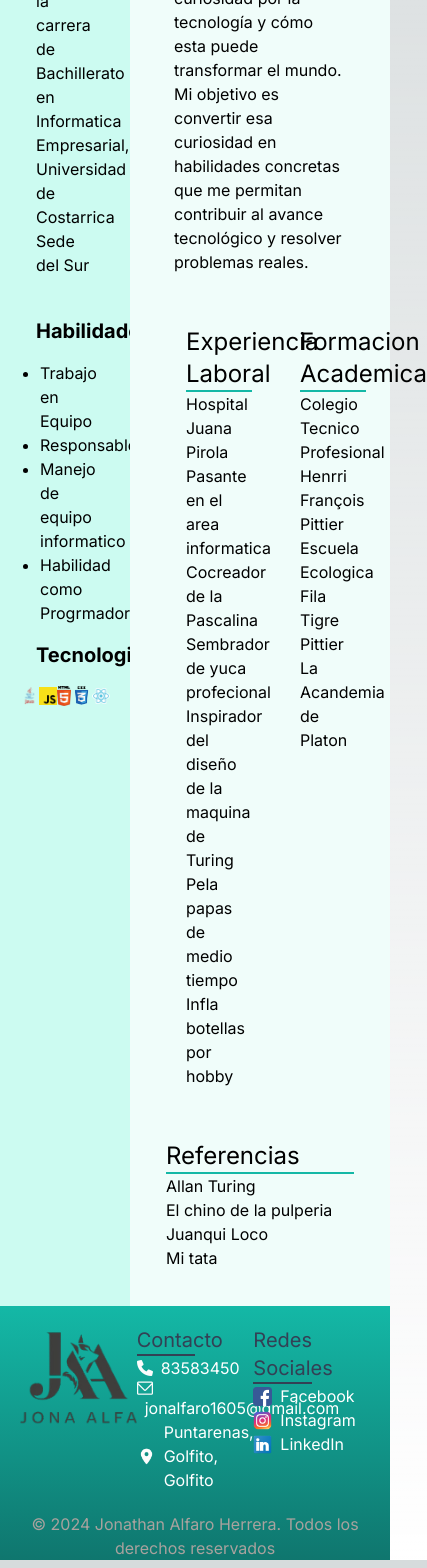
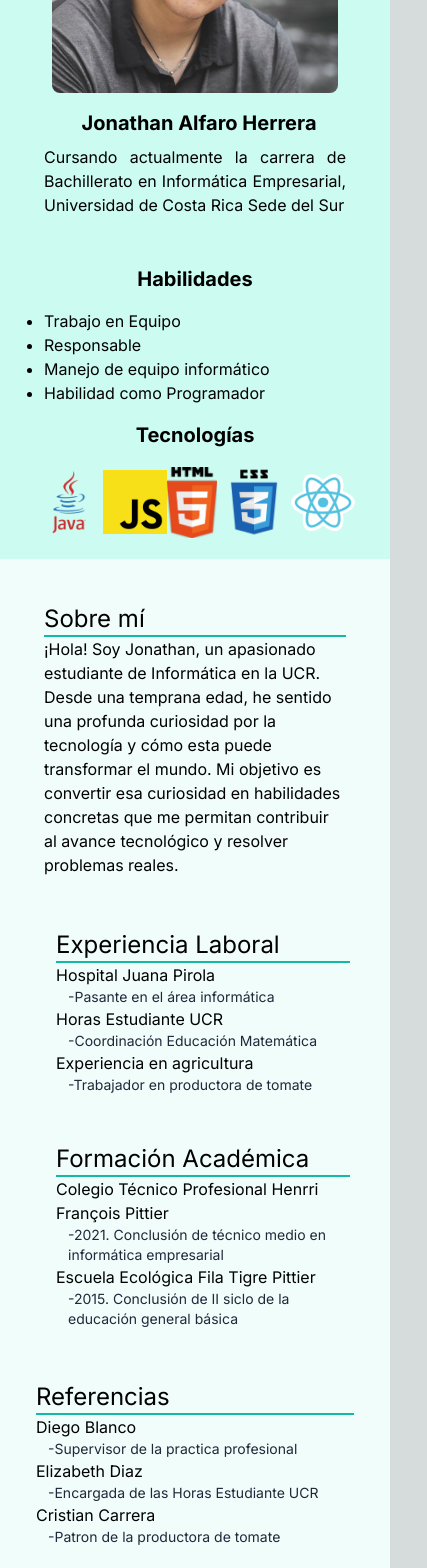
Before and after one commit to JonathanAlfaH/Portafolio-v2024, a Next.js app: page /personal in a window 390 px wide. Shown: the part 360-1928 px from the top of the page, 427 px wide, since content can reach past the window. Built offline with nearby package versions, Linux system fonts and the light colour scheme.

Commit message:
Se hizo responsive el sitio, afinaron detalles y se lleno la informacion en el curriculum

```diff
--- a/src/app/personal/page.tsx
+++ b/src/app/personal/page.tsx
@@ -9,10 +9,10 @@ import reactImg from "/public/img/react-logo.png";
 
 export default function Personal() {
   return (
-    <div className="flex text-black text-justify">
-      <div className="w-1/3 bg-teal-100 p-5">
+    <div className="flex flex-col lg:flex-row text-black text-justify">
+      <div className="w-full lg:w-1/3 bg-teal-100 p-5">
         <div className="rounded-lg mb-2 p-4">
-          <div>
+          <div className="flex justify-center lg:block">
             <Image
               className="rounded-3xl p-4"
               src="/img/picture.jpg"
@@ -21,24 +21,24 @@ export default function Personal() {
               height={400}
             />
           </div>
-          <h2 className="text-xl font-bold">Jonathan Alfaro Herrea</h2>
-          <p className="text-left">
-            Cursando actualmente la carrera de Bachillerato en Informatica
-            Empresarial, Universidad de Costarrica Sede del Sur
+          <h2 className="text-xl pl-2 font-bold text-center lg:text-left">Jonathan Alfaro Herrera</h2>
+          <p className="text-left text-justify p-2">
+            Cursando actualmente la carrera de Bachillerato en Informática
+            Empresarial, Universidad de Costa Rica Sede del Sur
           </p>
         </div>
         <div>
-          <h2 className="text-xl font-bold p-4">Habilidades </h2>
-          <ul className="list-disc pl-5">
+          <h2 className="text-xl  font-bold p-4 text-center lg:text-left">Habilidades</h2>
+          <ul className="list-disc pl-6">
             <li>Trabajo en Equipo</li>
             <li>Responsable</li>
-            <li>Manejo de equipo informatico</li>
-            <li>Habilidad como Progrmador</li>
+            <li>Manejo de equipo informático</li>
+            <li>Habilidad como Programador</li>
           </ul>
         </div>
         <div>
-          <h2 className="text-xl font-bold p-4">Tecnologias</h2>
-          <div className="flex justify-between items-center">
+          <h2 className="text-xl font-bold p-4 text-center lg:text-left">Tecnologías</h2>
+          <div className="flex justify-center lg:justify-between items-center">
             <HeroImg
               imgData={javaImg}
               imgAlt="Java Logo"
@@ -73,36 +73,61 @@ export default function Personal() {
         </div>
       </div>
 
-      <div className="w-2/3 bg-teal-50 p-5">
-        <div className="p-4 text-black m-2 ">
+      <div className="w-full lg:w-2/3 bg-teal-50 p-5">
+        <div className="p-4 text-black m-2">
           <HeroText
-            title="Sobre mi"
+            title="Sobre mí"
             text={[
-              "¡Hola! Soy Jonatha, un apasionado estudiante de Informática en la UCR. Desde una temprana edad, he sentido una profunda curiosidad por la tecnología y cómo esta puede transformar el mundo. Mi objetivo es convertir esa curiosidad en habilidades concretas que me permitan contribuir al avance tecnológico y resolver problemas reales.",
-            ]}
+              "¡Hola! Soy Jonathan, un apasionado estudiante de Informática en la UCR. Desde una temprana edad, he sentido una profunda curiosidad por la tecnología y cómo esta puede transformar el mundo. Mi objetivo es convertir esa curiosidad en habilidades concretas que me permitan contribuir al avance tecnológico y resolver problemas reales.",
+            ]
+            }
+            description={[]}
           />
         </div>
 
-        <div className="flex  m-3 justify-between">
-          <div className="w-1/2 p-4 rounded-xl m-2">
+        <div className="flex flex-col lg:flex-row m-3 justify-between">
+          <div className="w-full lg:w-1/2 p-4 rounded-xl m-2">
             <HeroText
               title="Experiencia Laboral"
-              text={["Hospital Juana Pirola", "Pasante en el area informatica","Cocreador de la Pascalina","Sembrador de yuca profecional","Inspirador del diseño de la maquina de Turing", "Pela papas de medio tiempo", "Infla botellas por hobby"]}
+              text={[
+                "Hospital Juana Pirola",
+                "Horas Estudiante UCR",
+                "Experiencia en agricultura"
+
+              ]}
+              description={[
+                "-Pasante en el área informática",
+                "-Coordinación Educación Matemática",
+                "-Trabajador en productora de tomate"
+              ]}
             />
           </div>
-          <div className="w-1/2 p-4 rounded-xl m-2">
+          <div className="w-full lg:w-1/2 p-4 rounded-xl m-2">
             <HeroText
-              title="Formacion Academica"
+              title="Formación Académica"
               text={[
-                "Colegio Tecnico Profesional Henrri François Pittier",
-                "Escuela Ecologica Fila Tigre Pittier"," La Acandemia de Platon"
+                "Colegio Técnico Profesional Henrri François Pittier",
+                "Escuela Ecológica Fila Tigre Pittier",
+              ]}
+              description={[
+                "-2021. Conclusión de técnico medio en informática empresarial",
+                "-2015. Conclusión de II siclo de la educación general básica"
+
               ]}
             />
           </div>
         </div>
 
-        <div className="p-4  rounded-xl">
-          <HeroText title="Referencias" text={["Allan Turing","El chino de la pulperia", "Juanqui Loco","Mi tata"]} />
+        <div className="p-4 rounded-xl">
+          <HeroText title="Referencias" text={[
+            "Diego Blanco",
+            "Elizabeth Diaz",
+            "Cristian Carrera",
+            ]} description={[
+              "-Supervisor de la practica profesional",
+              "-Encargada de las Horas Estudiante UCR",
+              "-Patron de la productora de tomate"
+            ]} />
         </div>
       </div>
     </div>
--- a/src/components/footer.tsx
+++ b/src/components/footer.tsx
@@ -1,10 +1,10 @@
-import Image from "next/image"
+import Image from "next/image";
 
 export default function Footer() {
     return (
         <div className="w-full text-white z-10 bg-gradient-to-t from-teal-700 to-teal-500">
-            <nav className="container relative flex flex-wrap mx-auto p-5 justify-between">
-                <div className="w-1/3 flex flex-wrap justify-center">
+            <nav className="container mx-auto p-5 flex flex-col md:flex-row justify-between">
+                <div className="w-full md:w-1/3 flex justify-center mb-4 md:mb-0">
                     <div>
                         <Image
                             src="/img/Marca personal.png"
@@ -15,27 +15,27 @@ export default function Footer() {
                     </div>
                 </div>
 
-                <div className="w-1/3">
-                    <h1 className="text-xl w-1/2 border-b-2 border-slate-700 text-slate-700">Contacto</h1>
-                    <div className="flex flex-wrap items-center">
+                <div className="w-full md:w-1/3 mb-4 md:mb-0">
+                    <h1 className="text-xl border-b-2 border-slate-700 text-slate-600 mr-4">Contacto</h1>
+                    <div className="flex items-center mt-2">
                         <Image
                             src="/img/telephone.png"
                             alt="Marca personal"
                             width={16}
                             height={16}
                         />
-                        <p className="ml-2">83583450</p>
+                        <a href="https://wa.me/50683583450" className="ml-2 hover:text-blue-600 hover:underline" >+506 83583450</a>
                     </div>
-                    <div className="flex flex-wrap items-center">
+                    <div className="flex items-center mt-2">
                         <Image
                             src="/img/mail.png"
                             alt="Descripción de la imagen"
                             width={16}
                             height={16}
                         />
-                        <a href="mailto:jonalfaro1605@gmail.com" className="ml-2 hover:text-blue-600 hover:underline underline-offset ">jonalfaro1605@gmail.com</a>
+                        <a href="mailto:jonalfaro1605@gmail.com" className="ml-2 hover:text-blue-600 hover:underline">jonalfaro1605@gmail.com</a>
                     </div>
-                    <div className="flex items-center">
+                    <div className="flex items-center mt-2">
                         <Image
                             src="/img/location.png"
                             alt="Descripción de la imagen"
@@ -46,9 +46,9 @@ export default function Footer() {
                     </div>
                 </div>
 
-                <div className="w-1/3">
-                    <h1 className="text-xl w-1/2 border-b-2 border-slate-700 text-slate-700">Redes Sociales</h1>
-                    <div className="flex items-center">
+                <div className="w-full md:w-1/3">
+                    <h1 className="text-xl border-b-2 border-slate-700 text-slate-600">Redes Sociales</h1>
+                    <div className="flex items-center mt-2">
                         <Image
                             src="/img/facebook.png"
                             alt="Descripción de la imagen"
@@ -57,7 +57,7 @@ export default function Footer() {
                         />
                         <a href="https://www.facebook.com/jona.alfa/" className="ml-2 hover:text-blue-800">Facebook</a>
                     </div>
-                    <div className="flex items-center">
+                    <div className="flex items-center mt-2">
                         <Image
                             src="/img/instagram.png"
                             alt="Descripción de la imagen"
@@ -66,7 +66,7 @@ export default function Footer() {
                         />
                         <a href="https://www.instagram.com/jona_a1fa/" className="ml-2 hover:text-rose-400">Instagram</a>
                     </div>
-                    <div className="flex items-center">
+                    <div className="flex items-center mt-2">
                         <Image
                             src="/img/linkedin.png"
                             alt="Descripción de la imagen"
@@ -77,9 +77,9 @@ export default function Footer() {
                     </div>
                 </div>
             </nav>
-            <div className="text-stone-400 text-center">
+            <div className="text-stone-400 text-center mt-4">
                 <p>© 2024 Jonathan Alfaro Herrera. Todos los derechos reservados</p>
             </div>
         </div>
-    )
+    );
 }
--- a/src/components/header.tsx
+++ b/src/components/header.tsx
@@ -10,9 +10,9 @@ export default function Header() {
                 <Link href="/" className="font-bold text-3xl"> Inicio </Link>
                 </div>
                 <div className="space-x-4 text-xl ">
-                    <Link href="/personal" className="hover:underline"> Personal </Link>
+                    <Link href="/personal" className="hover:underline"> Curriculum </Link>
                     <Link href="/proyects" className="hover:underline"> Proyectos </Link>
-                    <Link href="mailto:jonalfaro1604@gmail.com"><button className="bg-green-600 hover:bg-green-800 text-white font-bold py-2 px-4 rounded-full">Contrar</button></Link>
+                    <Link href="mailto:jonalfaro1604@gmail.com"><button className="bg-green-600 hover:bg-green-800 text-white font-bold py-2 px-4 rounded-full">Contratar</button></Link>
                 </div>
             </nav>
         </div>
--- a/src/components/hero.tsx
+++ b/src/components/hero.tsx
@@ -19,12 +19,12 @@ export default function Hero(props: HeroProps) {
       />
      </div>
      <div className="absolute inset-0 bg-gradient-to-t from-neutral-800/50 to-stone-800/50 -z-10 " ></div>
-     <div className="pt-48 flex justify-center items-center">
+     <div className="pt-48 flex justify-center items-center ml-6">
        <h1 className="text-white text-6xl z-20">{props.title}</h1>
      </div>
      <div className="flex justify-center mt-10">
         <a href="/personal" >
-        <button className="bg-gray-500 hover:bg-gray-700 text-white font-bold py-2 px-4 rounded">
+        <button className="bg-transparent hover:bg-teal-500 text-white font-semibold border border-white hover:border-transparent py-2 px-4 rounded-full">
         Ver Curriculum
     </button>
         </a>
--- a/src/components/heroText.tsx
+++ b/src/components/heroText.tsx
@@ -1,16 +1,32 @@
 interface HeroProps {
-    title: string;
-    text: string[];
+  title: string;
+  text: string[];
+  description: string[];
 }
 
 export default function HeroText(props: HeroProps) {
+  // Create a merged array by alternating elements from `text` and `description`
+  const mergedArray = [];
+  const maxLength = Math.max(props.text.length, props.description.length);
+
+  for (let i = 0; i < maxLength; i++) {
+    if (i < props.text.length) {
+      mergedArray.push({ text: props.text[i], type: 'text' });
+    }
+    if (i < props.description.length) {
+      mergedArray.push({ text: props.description[i], type: 'description' });
+    }
+  }
+
   return (
     <div>
-      <div className="justify-start text-left z-20 transform transition duration-300 hover:scale-110">
+      <div className="justify-start text-left z-20 transform transition duration-300 hover:scale-105">
         <h1 className="text-2xl border-b-2 border-teal-500 text-black">{props.title}</h1>
         <ul>
-          {props.text.map((item, index) => (
-            <p key={index}>{item}</p>
+          {mergedArray.map((item, index) => (
+            <li key={index} className={item.type === 'description' ? 'text-sm ml-3  text-slate-800 ' : ''}>
+              {item.text}
+            </li>
           ))}
         </ul>
       </div>
```
Also changed, not shown: src/app/proyects/page.tsx (+8 -9 lines).
